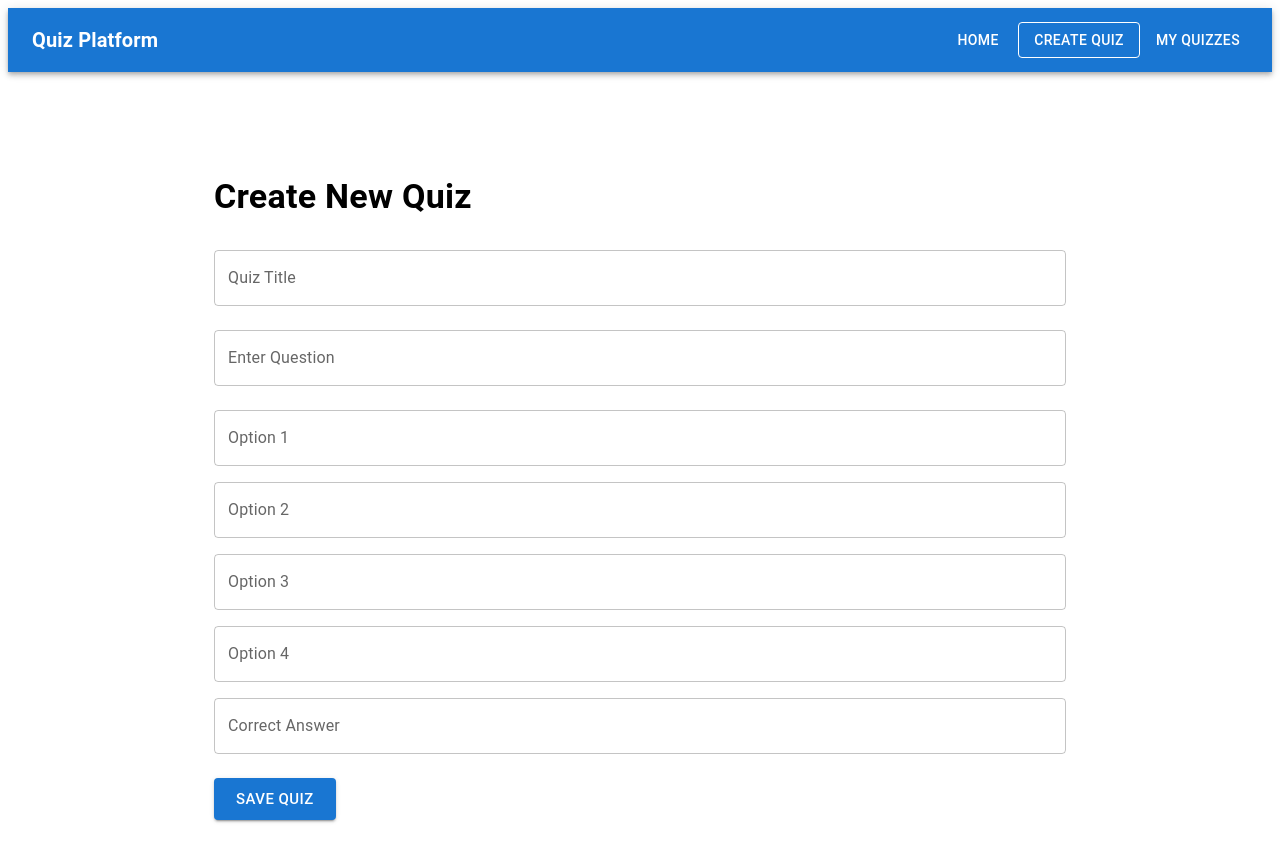
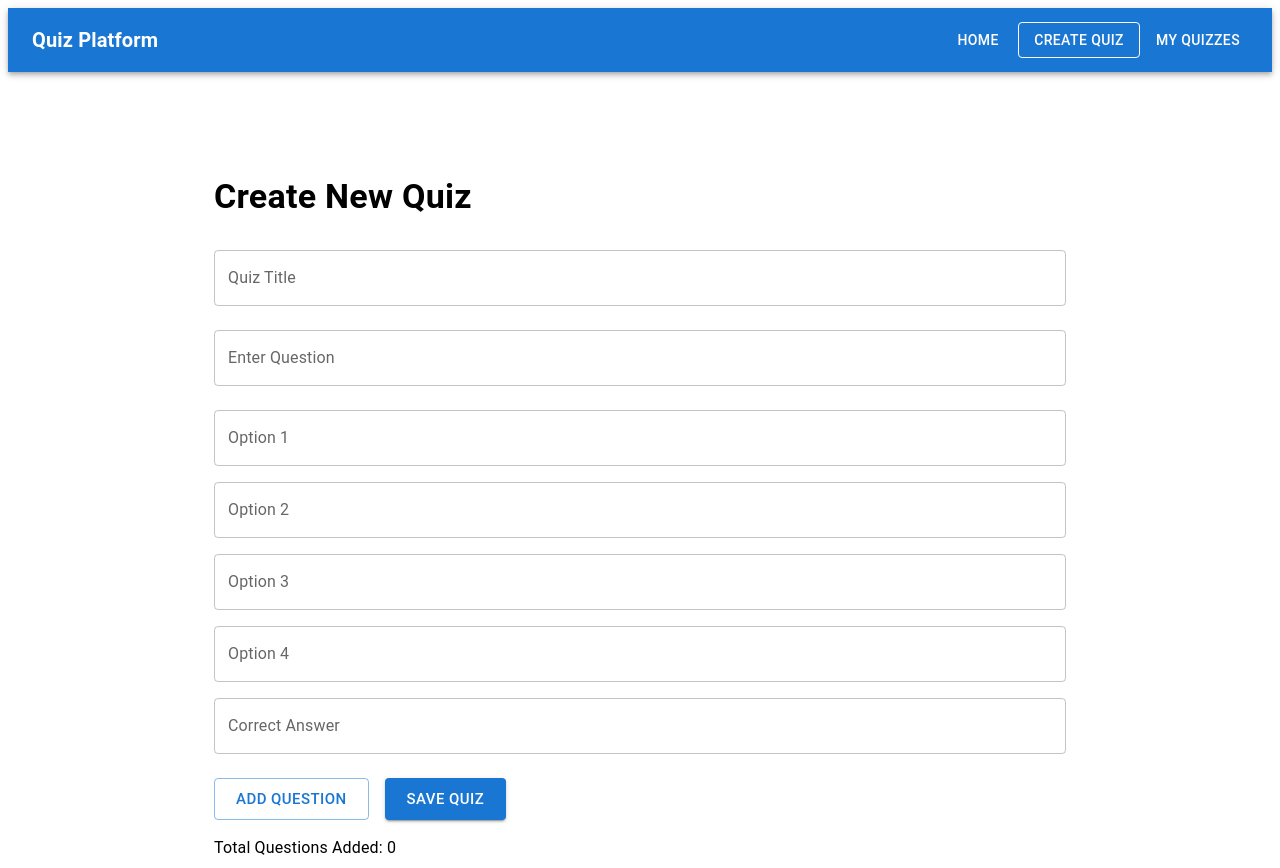
Before and after one commit to Akanksha9839/quiz-platform, a React (Vite) app: page /#/create in a window 1280 px wide. Both pictures are taken after a click on the button "CONTINUE". Before the commit the page ends 828 px from the top, so only its background shows below. Built offline with nearby package versions, Linux system fonts and the light colour scheme; some icons are missing.

Commit message:
Fixed multiple question support

```diff
--- a/src/pages/CreateQuiz.jsx
+++ b/src/pages/CreateQuiz.jsx
@@ -29,9 +29,11 @@ const CreateQuiz = () => {
 
   const [title, setTitle] = useState("");
   const [question, setQuestion] = useState("");
-
   const [options, setOptions] = useState(["", "", "", ""]);
   const [correctAnswer, setCorrectAnswer] = useState("");
+
+  // 🔥 NEW STATE FOR MULTIPLE QUESTIONS
+  const [questions, setQuestions] = useState([]);
 
   const handleOptionChange = (index, value) => {
     const updated = [...options];
@@ -39,14 +41,11 @@ const CreateQuiz = () => {
     setOptions(updated);
   };
 
+  // ✅ Add Question (Only Adds To Array)
   const handleAddQuestion = () => {
-    if (!title || !question) return;
+    if (!question) return;
 
-    const newQuiz = {
-      id: uuidv4(),
-      title,
-      questions: [
-        {
+    const newQuestion = {
       id: uuidv4(),
       type: questionType,
       question,
@@ -55,8 +54,24 @@ const CreateQuiz = () => {
           ? options
           : [],
       correctAnswer,
-        },
-      ],
+    };
+
+    setQuestions([...questions, newQuestion]);
+
+    // Reset fields
+    setQuestion("");
+    setOptions(["", "", "", ""]);
+    setCorrectAnswer("");
+  };
+
+  // ✅ Final Save Quiz
+  const handleSaveQuiz = () => {
+    if (!title || questions.length === 0) return;
+
+    const newQuiz = {
+      id: uuidv4(),
+      title,
+      questions,
     };
 
     dispatch(addQuiz(newQuiz));
@@ -65,7 +80,6 @@ const CreateQuiz = () => {
 
   return (
     <Container maxWidth="md" sx={{ mt: 6 }}>
-      {/* Back Button */}
       <Box sx={{ mb: 2 }}>
         <IconButton onClick={() => navigate("/")}>
           <ArrowBackIcon />
@@ -79,7 +93,6 @@ const CreateQuiz = () => {
       {/* Question Type Modal */}
       <Dialog open={open}>
         <DialogTitle>Select Question Type</DialogTitle>
-
         <DialogContent>
           <RadioGroup
             value={questionType}
@@ -107,7 +120,6 @@ const CreateQuiz = () => {
             />
           </RadioGroup>
         </DialogContent>
-
         <DialogActions>
           <Button variant="contained" onClick={() => setOpen(false)}>
             Continue
@@ -134,9 +146,8 @@ const CreateQuiz = () => {
           />
 
           {(questionType === "single" ||
-            questionType === "multiple") && (
-            <>
-              {options.map((opt, index) => (
+            questionType === "multiple") &&
+            options.map((opt, index) => (
               <TextField
                 key={index}
                 fullWidth
@@ -156,38 +167,30 @@ const CreateQuiz = () => {
             onChange={(e) => setCorrectAnswer(e.target.value)}
             sx={{ mb: 3 }}
           />
-            </>
-          )}
 
-          {questionType === "short" && (
-            <TextField
-              fullWidth
-              label="Correct Answer"
-              value={correctAnswer}
-              onChange={(e) => setCorrectAnswer(e.target.value)}
-              sx={{ mb: 3 }}
-            />
-          )}
+          {/* 🔥 Add Question Button */}
+          <Button
+            variant="outlined"
+            size="large"
+            sx={{ mr: 2 }}
+            onClick={handleAddQuestion}
+          >
+            Add Question
+          </Button>
 
-          {questionType === "description" && (
-            <TextField
-              fullWidth
-              multiline
-              rows={4}
-              label="Answer Description"
-              value={correctAnswer}
-              onChange={(e) => setCorrectAnswer(e.target.value)}
-              sx={{ mb: 3 }}
-            />
-          )}
-
+          {/* ✅ Final Save */}
           <Button
             variant="contained"
             size="large"
-            onClick={handleAddQuestion}
+            onClick={handleSaveQuiz}
           >
             Save Quiz
           </Button>
+
+          {/* Preview Count */}
+          <Typography mt={2}>
+            Total Questions Added: {questions.length}
+          </Typography>
         </Box>
       )}
     </Container>
```
Lines whose indentation alone changed are shown as unchanged.
